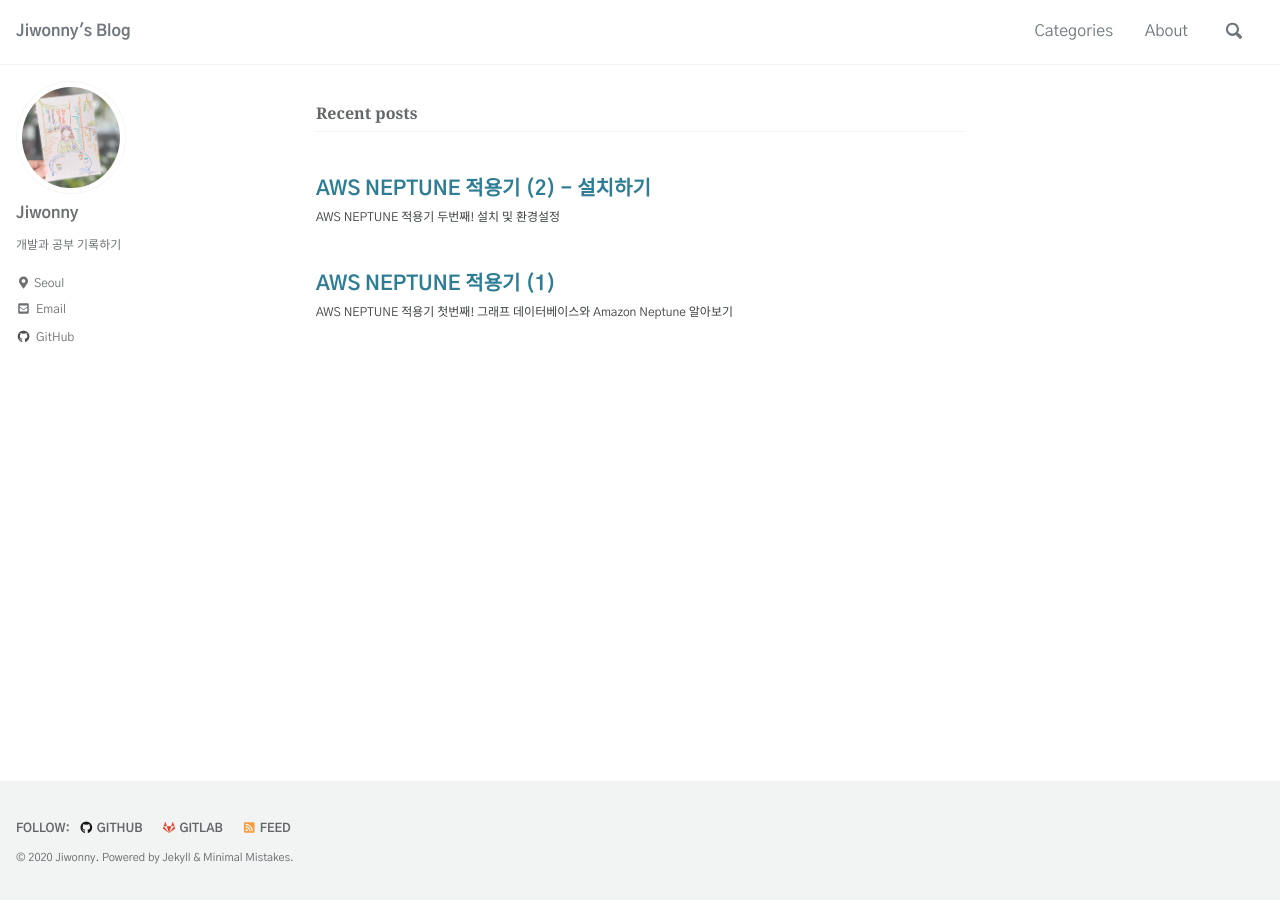
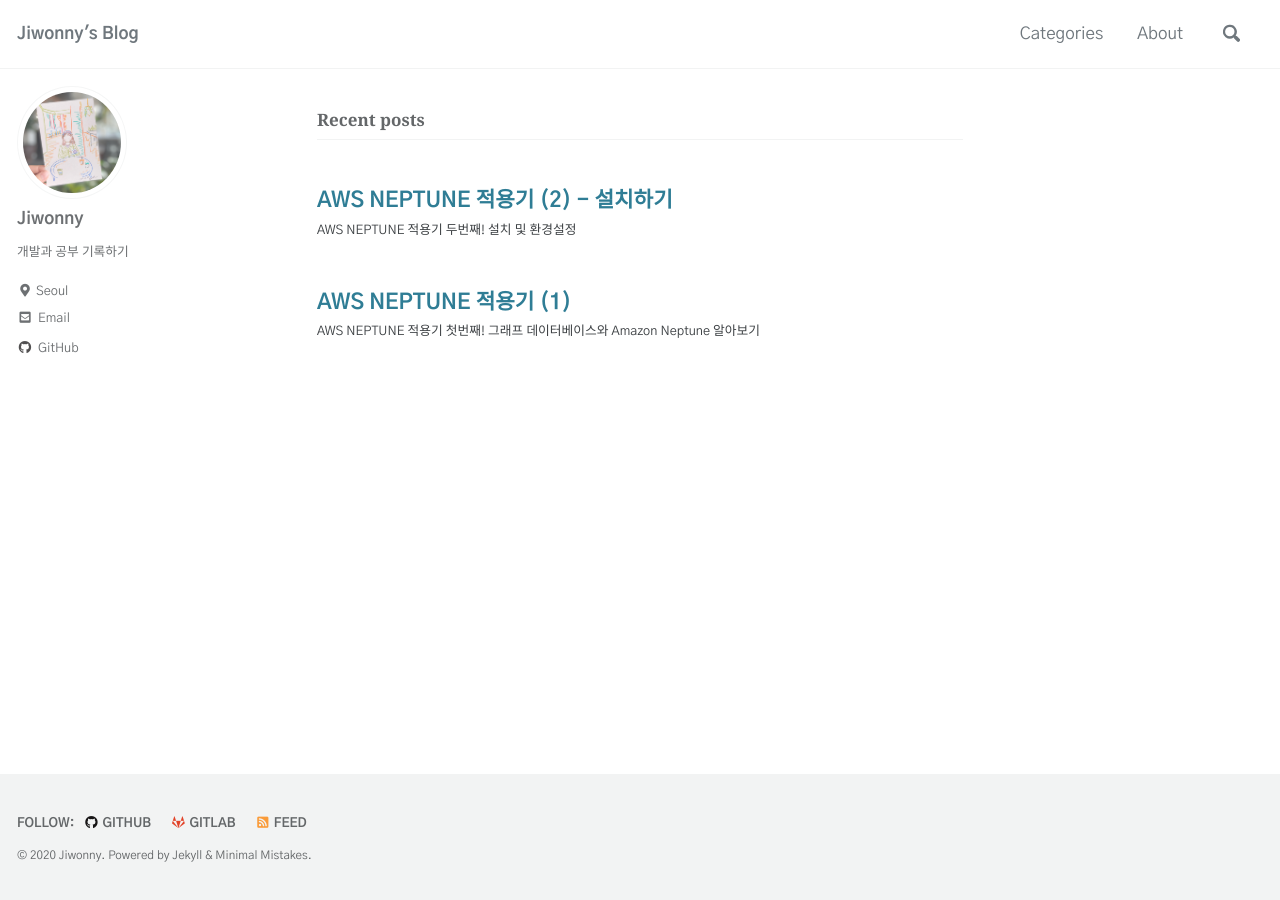
Before and after one commit to jiwonny/jiwonny.github.io, a Jekyll site: the page built from index.html, in a window 1280 px wide. Built offline with Jekyll 4.4.1, drawn with Linux system fonts in a browser that asks for light colours; cached includes are drawn as plain includes; the list of posts is cut into pages by our own code.

Commit message:
Modify font size

```diff
--- a/assets/css/main.scss
+++ b/assets/css/main.scss
@@ -10,18 +10,18 @@
 @import url('https://fonts.googleapis.com/css2?family=Gothic+A1:wght@100;200;300;400;500;600;700;800;900&family=Noto+Serif+KR:wght@200;300;400;500;600;700;900&display=swap');
 
 html {
-    font-size: 12px; // change to whatever
+    font-size: 13px; // change to whatever
 
     @include breakpoint($medium) {
-      font-size: 13px; // change to whatever
+      font-size: 14px; // change to whatever
     }
 
     @include breakpoint($large) {
-      font-size: 15px; // change to whatever
+      font-size: 16px; // change to whatever
     }
 
     @include breakpoint($x-large) {
-      font-size: 16px; // change to whatever
+      font-size: 17px; // change to whatever
     }
 }
 
```
